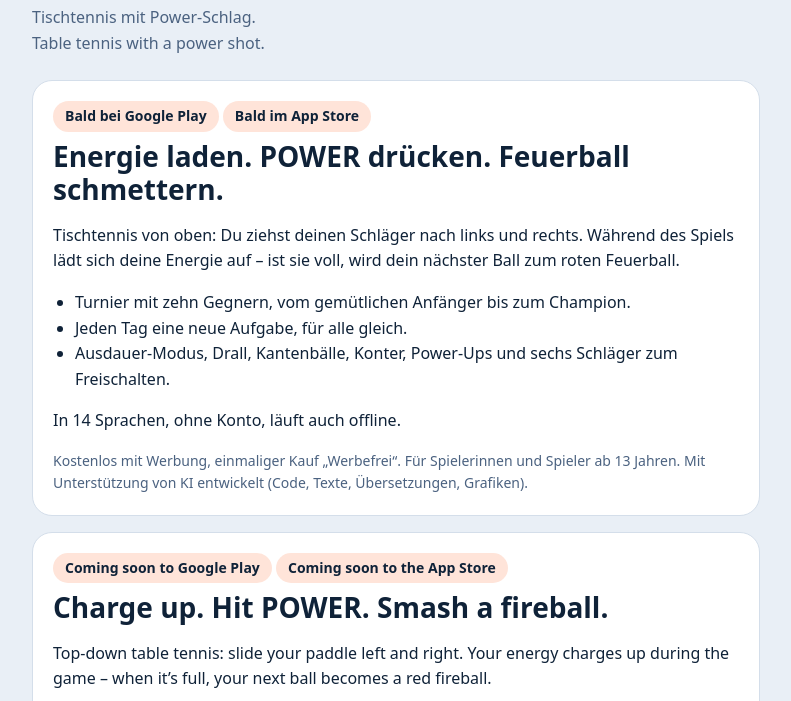
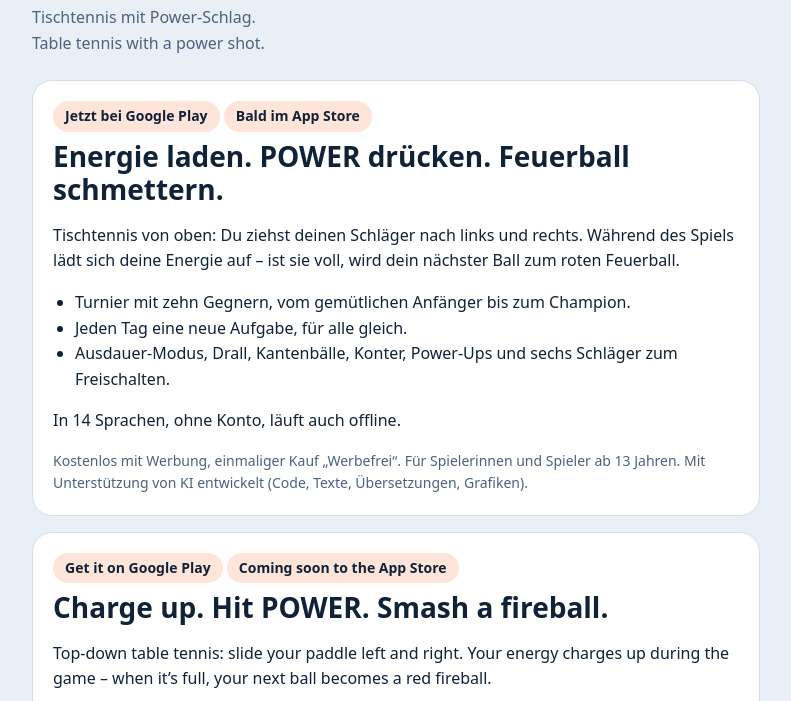
Before and after one commit to safakguez/safakguez.github.io, a plain HTML site: page paddleblaze/index.html in a window 1280 px wide. Shown: the part 99-800 px from the top of the page, without its empty margins (244-1035 px from the left). Drawn offline with Linux system fonts and the light colour scheme.

Commit message:
Paddle Blaze: Link zu Google Play
Co-Authored-By: Claude Opus 5.5 <noreply@anthropic.com>

```diff
--- a/paddleblaze/index.html
+++ b/paddleblaze/index.html
@@ -18,7 +18,7 @@
     Table tennis with a power shot.</p>
 
   <section class="card" lang="de">
-    <span class="badge">Bald bei Google Play</span> <span class="badge">Bald im App Store</span>
+    <a class="badge" href="https://play.google.com/store/apps/details?id=com.paddleblaze.app">Jetzt bei Google Play</a> <span class="badge">Bald im App Store</span>
     <h1>Energie laden. POWER drücken. Feuerball schmettern.</h1>
     <p>Tischtennis von oben: Du ziehst deinen Schläger nach links und rechts. Während des Spiels lädt sich
       deine Energie auf – ist sie voll, wird dein nächster Ball zum roten Feuerball.</p>
@@ -33,7 +33,7 @@
   </section>
 
   <section class="card" lang="en">
-    <span class="badge">Coming soon to Google Play</span> <span class="badge">Coming soon to the App Store</span>
+    <a class="badge" href="https://play.google.com/store/apps/details?id=com.paddleblaze.app">Get it on Google Play</a> <span class="badge">Coming soon to the App Store</span>
     <h1>Charge up. Hit POWER. Smash a fireball.</h1>
     <p>Top-down table tennis: slide your paddle left and right. Your energy charges up during the game –
       when it’s full, your next ball becomes a red fireball.</p>
```
